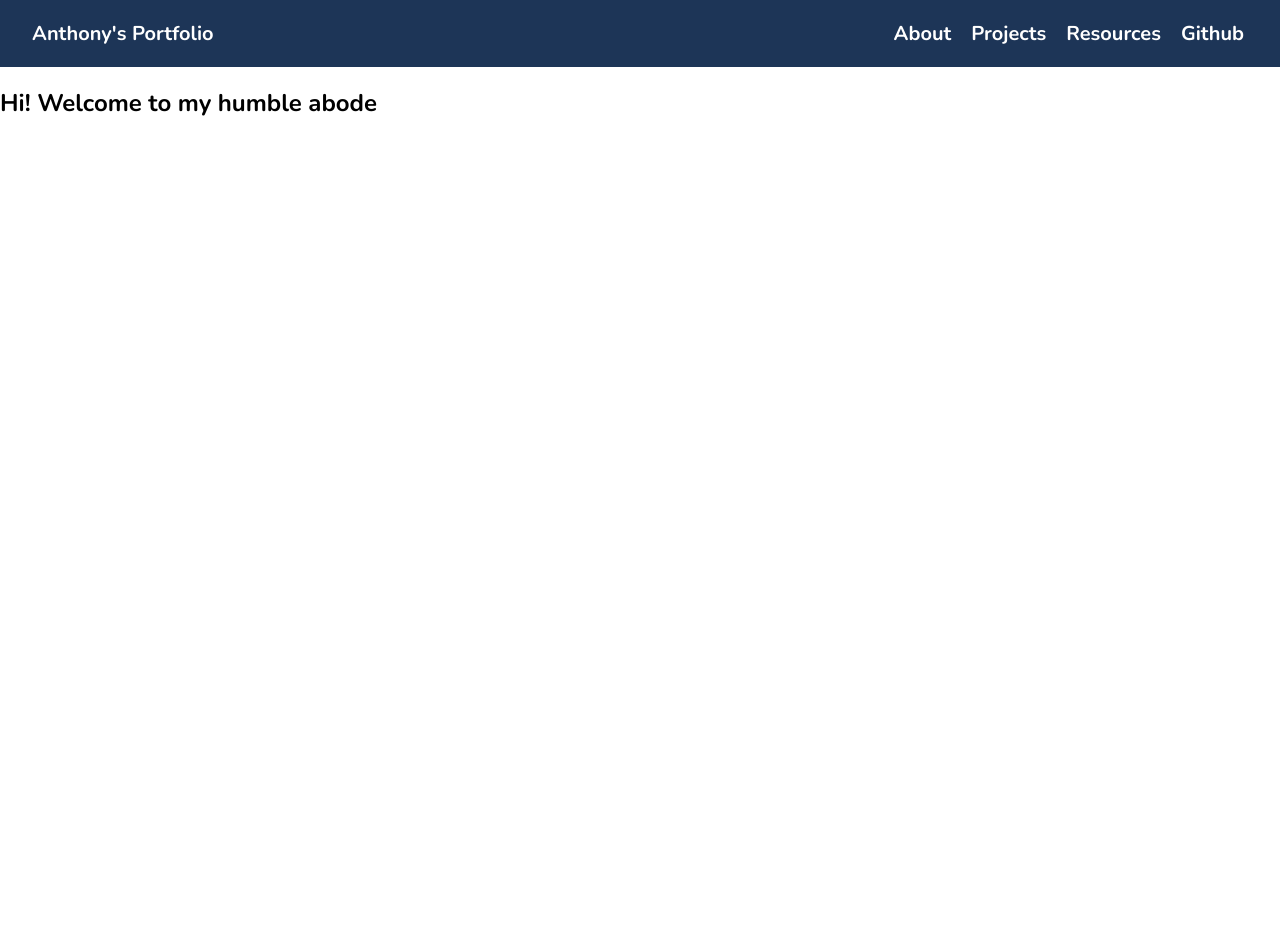
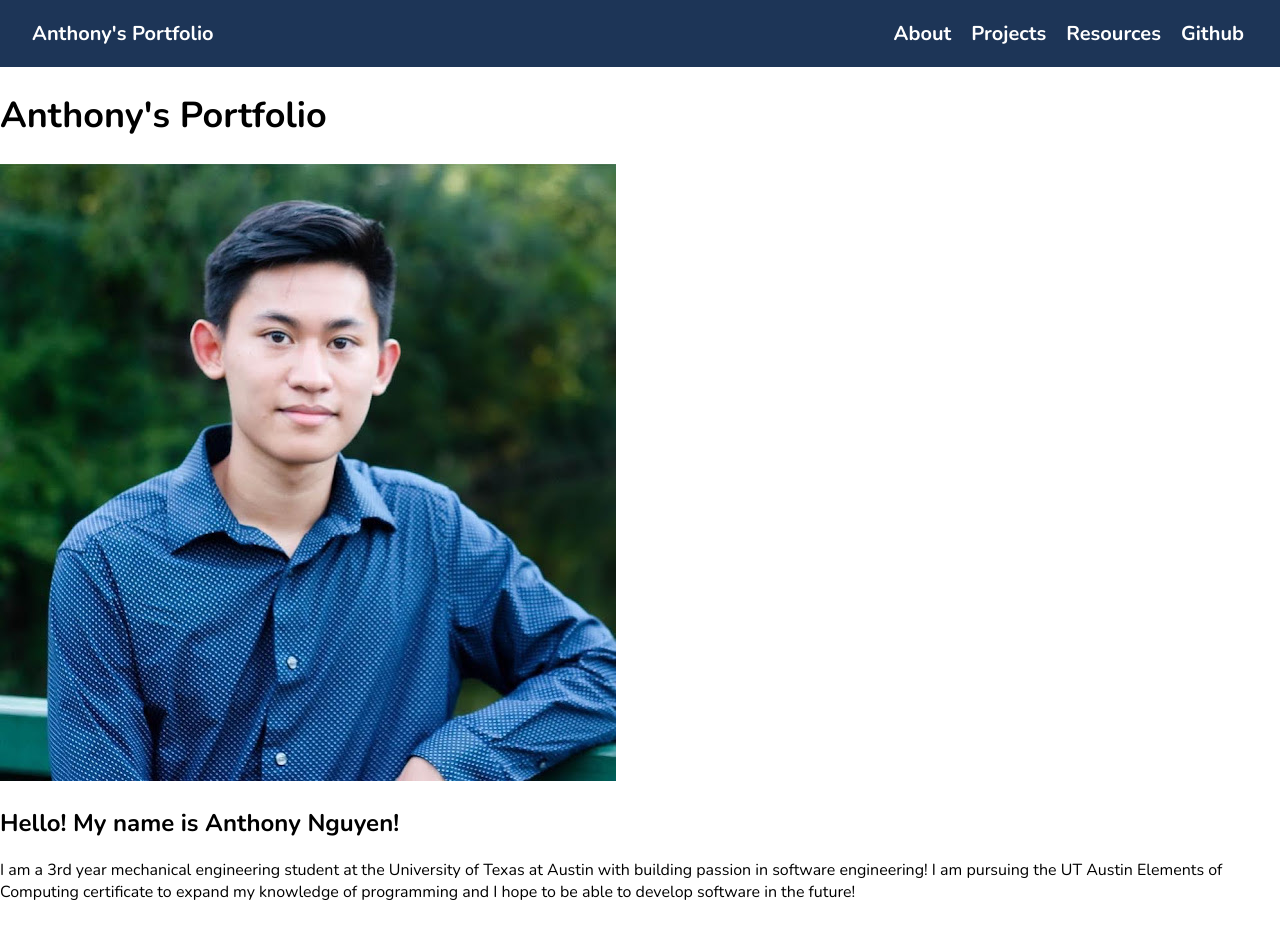
Before and after one commit to antnguyen000/antnguyen000.github.io, a React (Create React App) app: page / in a window 1280 px wide. Shown: the top 927 px of the page. Before the commit the page ends 800 px from the top, so only its background shows below. Built offline with nearby package versions, Linux system fonts and the light colour scheme; a web font is replaced by a local one.

Commit message:
Add information to the about component

```diff
--- a/src/components/About.js
+++ b/src/components/About.js
@@ -1,6 +1,14 @@
+import portrait from "../images/portrait.JPG"
+
 const About = () => {
     return (
-        <div className="about"></div>
+        <div className="about">
+            <img src={ portrait } alt="portrait"></img>
+            <div className="about-text">
+                <h2>Hello! My name is Anthony Nguyen!</h2>
+                <p>I am a 3rd year mechanical engineering student at the University of Texas at Austin with building passion in software engineering! I am pursuing the UT Austin Elements of Computing certificate to expand my knowledge of programming and I hope to be able to develop software in the future!</p>
+            </div>
+        </div>
     )
 }
 
--- a/src/components/Home.js
+++ b/src/components/Home.js
@@ -3,6 +3,7 @@ import About from "./About"
 const Home = () => {
     return (
         <div className="home">
+            <h1 className="title">Anthony's Portfolio</h1>
             <About></About>
         </div>
     )
```
Also changed, not shown: src/images/portrait.JPG (added).
